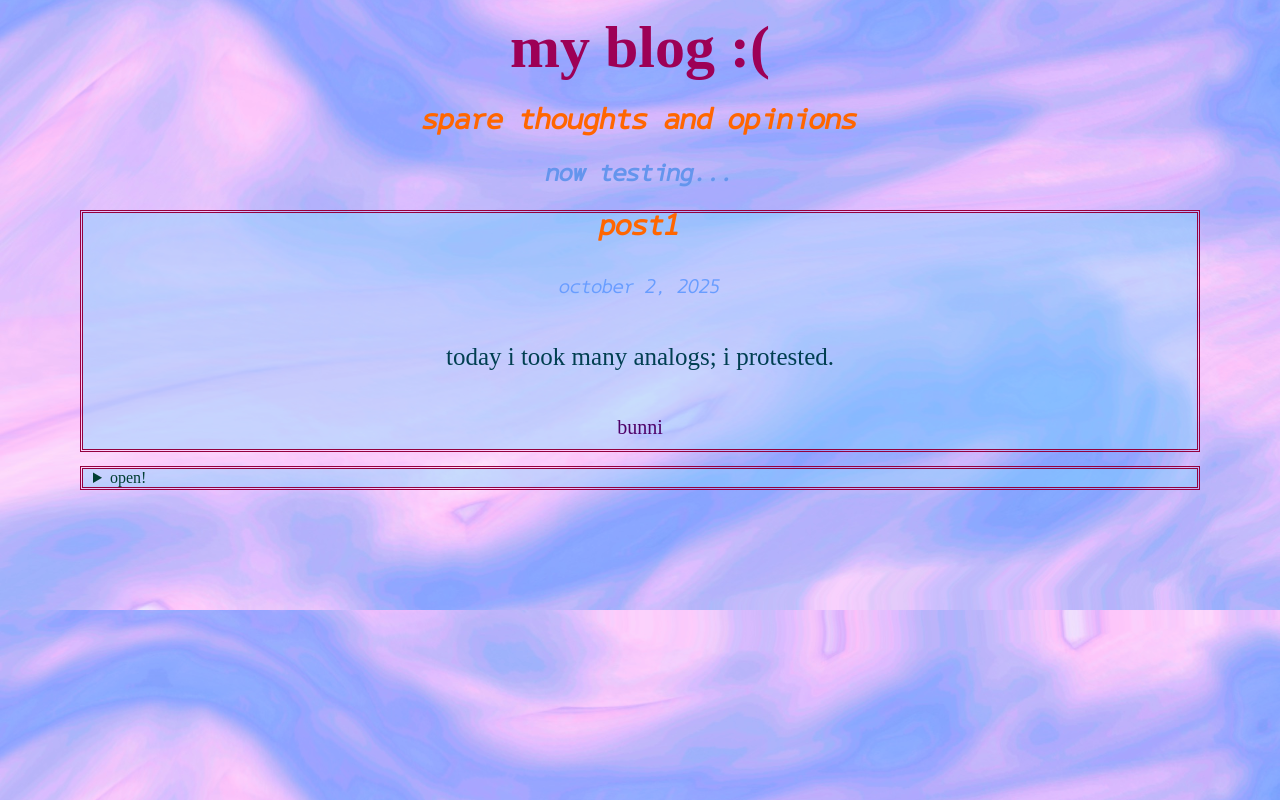
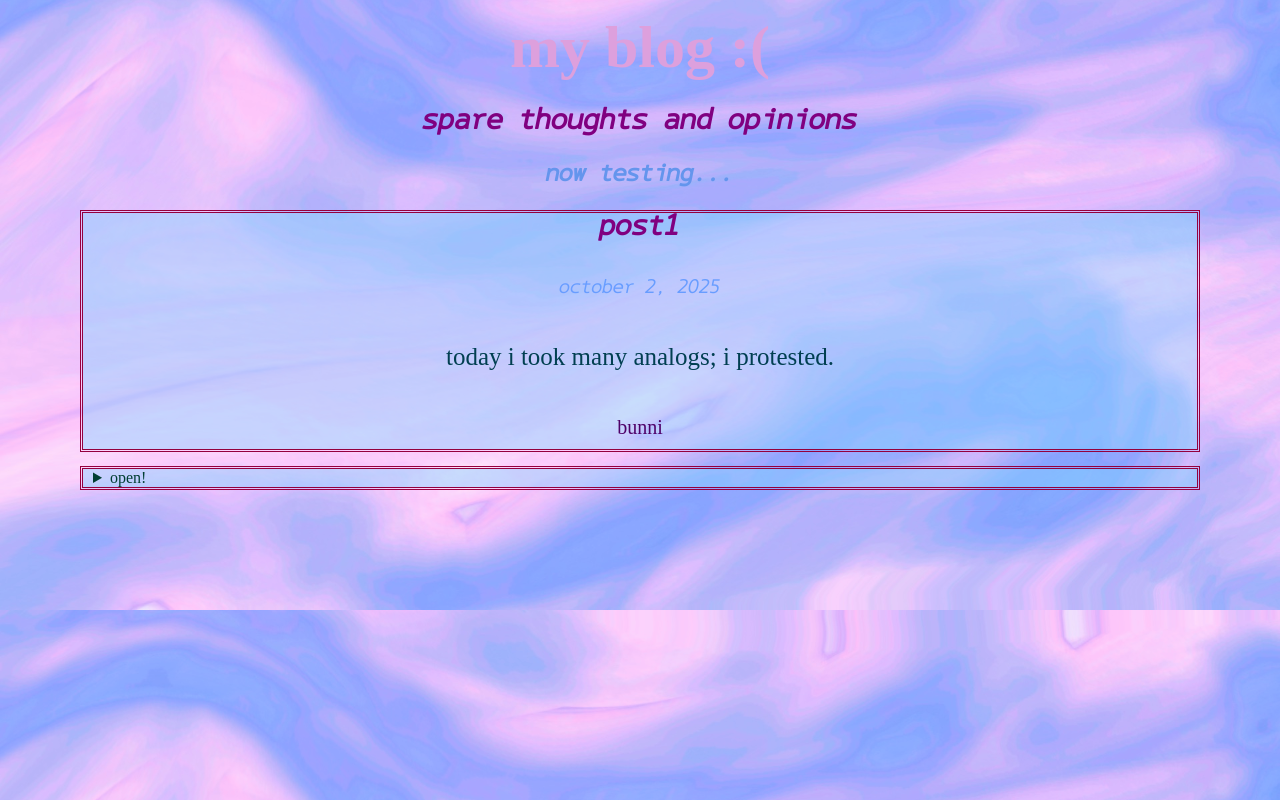
Before and after one commit to benedetta-and/benedetta-and.github.io, a plain HTML site: page blog.html in a window 1280 px wide. Drawn offline with Linux system fonts and the light colour scheme; files whose address does not match are found by name; a web font is replaced by a local one.

Commit message:
not too late

```diff
--- a/blogstyle.css
+++ b/blogstyle.css
@@ -48,10 +48,7 @@ body {
     h1 {
         font-family: Cloud Candy;
         src: url('font/Cloud\ Candy.ttf');
-        color: #9d0056;
-        text-decoration-line: outline;
-        text-decoration-thickness: 2px;
-        text-decoration-color: palevioletred;
+        color: plum;
         font-size: 60px;
         text-align: center;
         margin-top: 0px;
@@ -62,10 +59,7 @@ body {
     h2 {
         font-family: LT Asus Mono;
         src: url('LTAsusMono-Bold.tff');
-        color: rgb(255, 102, 0);
-        text-decoration-line: outline;
-        text-decoration-thickness: 2px;
-        text-decoration-color: purple;
+        color: purple;
         font-size: 30px;
         text-align: center;
 
@@ -75,9 +69,6 @@ body {
         font-family: LT Asus Mono;
         src: url('LTAsusMono-Italic.tff');
         color: cornflowerblue;
-        text-decoration-line: outline;
-        text-decoration-thickness: 2px;
-        text-decoration-color: rgb(32, 37, 178);
         font-size: 25px;
         text-align: center;
         flex-wrap: wrap;
```
